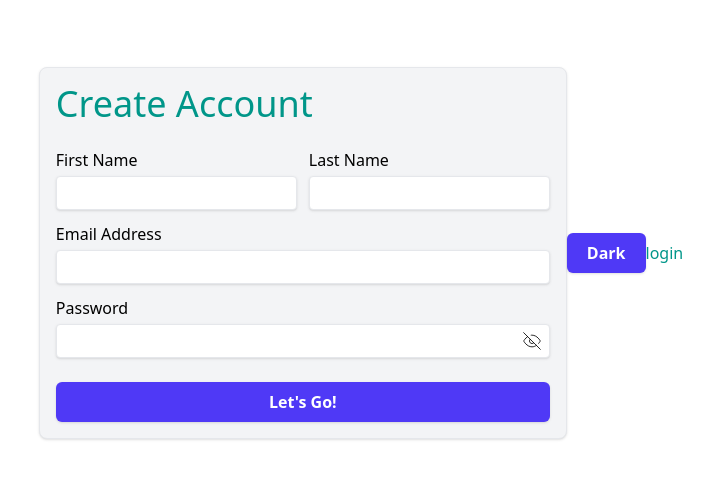
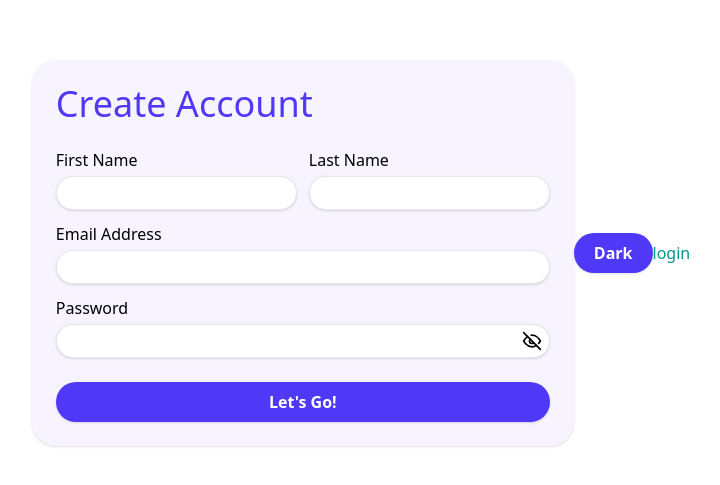
Before and after one commit to eatcodebuild/Finance-Tracker, a React (Vite) app: page /signup in a window 1280 px wide. Shown: the part 147-632 px from the top of the page, without its empty margins (279-999 px from the left). Built offline with nearby package versions, Linux system fonts and the light colour scheme.

Commit message:
Added UI changes to signup and login forms

```diff
--- a/src/components/UI/Button.jsx
+++ b/src/components/UI/Button.jsx
@@ -1,7 +1,7 @@
 import { cn } from "../../lib/utils";
 
 export default function Btn({ children, variant = "primary", size = "md", className, ...props }) {
-  const baseStyles = "rounded-md font-semibold cursor-pointer duration-200 disabled:opacity-50 disabled:cursor-not-allowed";
+  const baseStyles = "rounded-full font-semibold cursor-pointer duration-200 disabled:opacity-50 disabled:cursor-not-allowed";
 
   const variants = {
     primary: "bg-primary hover:bg-primary-hover text-white shadow-sm active:bg-primary-active",
--- a/src/components/UI/Card.jsx
+++ b/src/components/UI/Card.jsx
@@ -1,7 +1,7 @@
 import { cn } from "../../lib/utils";
 
 export default function Card({ className, children, gridClasses, ...props }) {
-  const baseStyles = "p-4 shadow rounded-lg bg-white dark:bg-gray-900 border border-gray-200 dark:border-transparent";
+  const baseStyles = "p-6 shadow rounded-3xl bg-white dark:bg-darkbg";
 
   return (
     <div className={cn(baseStyles, className)} {...props}>
--- a/src/components/UI/Input.jsx
+++ b/src/components/UI/Input.jsx
@@ -4,7 +4,7 @@ import { useState } from "react";
 
 export default function Input({ type = "text", variant = "primary", className, width, label, colsClass, ...props }) {
   const baseStyles =
-    "border rounded bg-white dark:bg-gray-800 p-1 shadow-sm border-gray-200 focus:ring-0 focus:outline-1 transition-all duration-200 ease-in-out dark:caret-white dark:text-white";
+    "border rounded-full bg-white dark:bg-darkaccent p-1 shadow-sm border-gray-200 dark:border-purple-900 focus:ring-0 focus:outline-1 transition-all duration-200 ease-in-out dark:caret-white dark:text-white";
 
   const variants = {
     primary: "outline-primary",
--- a/src/components/icons/EyeBtn.jsx
+++ b/src/components/icons/EyeBtn.jsx
@@ -1,12 +1,14 @@
 import { cn } from "../../lib/utils";
+
+const strokeWidth = "2";
 
 export function EyeOpen({ className, ...props }) {
   return (
     <button className={cn(className, "cursor-pointer, text-black dark:text-white")} type="button" {...props}>
       <svg width="20px" height="20px" viewBox="0 0 24 24" className="stroke-current" fill="none" xmlns="http://www.w3.org/2000/svg">
-        <path d="M1 12C1 12 5 4 12 4C19 4 23 12 23 12" strokeWidth="1" strokeLinecap="round" strokeLinejoin="round" />
-        <path d="M1 12C1 12 5 20 12 20C19 20 23 12 23 12" strokeWidth="1" strokeLinecap="round" strokeLinejoin="round" />
-        <circle cx="12" cy="12" r="3" strokeWidth="1" strokeLinecap="round" strokeLinejoin="round" />
+        <path d="M1 12C1 12 5 4 12 4C19 4 23 12 23 12" strokeWidth={strokeWidth} strokeLinecap="round" strokeLinejoin="round" />
+        <path d="M1 12C1 12 5 20 12 20C19 20 23 12 23 12" strokeWidth={strokeWidth} strokeLinecap="round" strokeLinejoin="round" />
+        <circle cx="12" cy="12" r="3" strokeWidth={strokeWidth} strokeLinecap="round" strokeLinejoin="round" />
       </svg>
     </button>
   );
@@ -16,16 +18,16 @@ export function EyeClosed({ className, ...props }) {
   return (
     <button className={cn(className, "cursor-pointer, text-black dark:text-white")} type="button" {...props}>
       <svg width="20px" height="20px" viewBox="0 0 24 24" className="stroke-current" fill="none" xmlns="http://www.w3.org/2000/svg">
-        <path d="M2 2L22 22" strokeWidth="1" strokeLinecap="round" strokeLinejoin="round" />
+        <path d="M2 2L22 22" strokeWidth={strokeWidth} strokeLinecap="round" strokeLinejoin="round" />
         <path
           d="M6.71277 6.7226C3.66479 8.79527 2 12 2 12C2 12 5.63636 19 12 19C14.0503 19 15.8174 18.2734 17.2711 17.2884M11 5.05822C11.3254 5.02013 11.6588 5 12 5C18.3636 5 22 12 22 12C22 12 21.3082 13.3317 20 14.8335"
-          strokeWidth="1"
+          strokeWidth={strokeWidth}
           strokeLinecap="round"
           strokeLinejoin="round"
         />
         <path
           d="M14 14.2362C13.4692 14.7112 12.7684 15.0001 12 15.0001C10.3431 15.0001 9 13.657 9 12.0001C9 11.1764 9.33193 10.4303 9.86932 9.88818"
-          strokeWidth="1"
+          strokeWidth={strokeWidth}
           strokeLinecap="round"
           strokeLinejoin="round"
         />
--- a/src/global.css
+++ b/src/global.css
@@ -10,4 +10,10 @@
   --color-secondary: oklch(60% 0.118 184.704);
   --color-secondary-hover: oklch(70.4% 0.14 182.503);
   --color-secondary-active: oklch(51.1% 0.096 186.391);
+
+  /* Theme Colours */
+  --color-darkbg: rgb(18, 0, 50);
+  --color-darkaccent: rgb(18, 0, 35);
+
+  --color-lightbg: rgb(247, 243, 255);
 }
--- a/src/pages/Login.jsx
+++ b/src/pages/Login.jsx
@@ -8,8 +8,8 @@ export default function Login() {
 
   return (
     <div className="flex justify-center min-h-svh items-center">
-      <Card className="bg-gray-100">
-        <h2 className="text-4xl mb-6 dark:text-white text-secondary">Login</h2>
+      <Card className="bg-lightbg">
+        <h2 className="text-4xl mb-6 dark:text-white text-primary">Login</h2>
         <div className="grid gap-3 mb-6">
           <Input width="w-80" label="Username" />
           <Input width="w-80" label="Password" type="password" />
--- a/src/pages/Signup.jsx
+++ b/src/pages/Signup.jsx
@@ -8,8 +8,8 @@ export default function Signup() {
 
   return (
     <div className="flex justify-center min-h-svh items-center">
-      <Card className="bg-gray-100">
-        <h2 className="text-4xl mb-6 dark:text-white text-secondary">Create Account</h2>
+      <Card className="bg-lightbg">
+        <h2 className="text-4xl mb-6 dark:text-white text-primary">Create Account</h2>
         <div className="grid gap-3 mb-6 grid-cols-2">
           <Input colsClass="col-span-1" label="First Name" />
           <Input colsClass="col-span-1" label="Last Name" />
```
Also changed, not shown: 1 other file (tests, documents, lock files or other folders).
